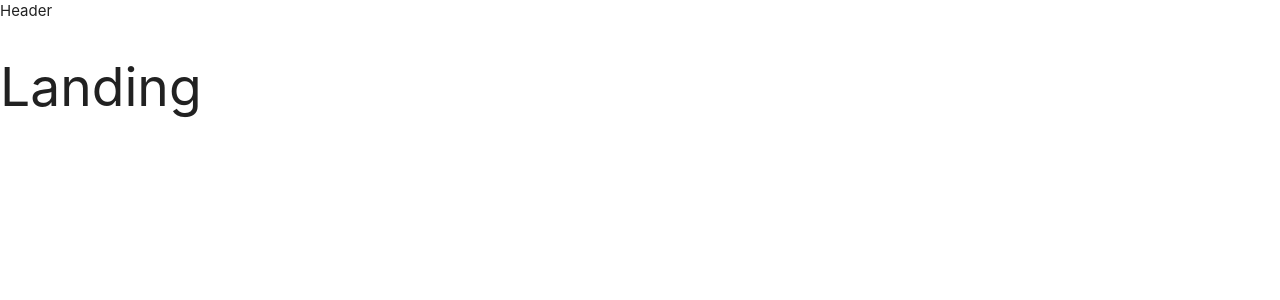
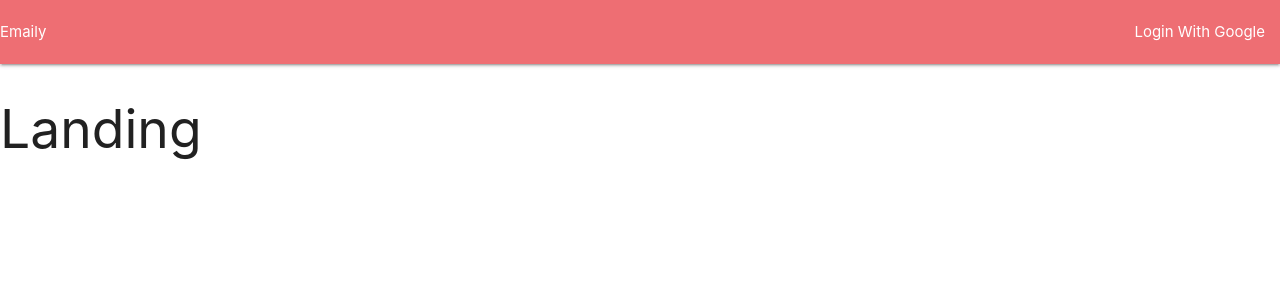
Before and after one commit to Samyaryal/Full-Stack-Web-app, a React (Create React App) app in the folder client/: page / in a window 1280 px wide. Shown: the top 300 px of the page. Built offline with nearby package versions, Linux system fonts and the light colour scheme.

Commit message:
Header design

```diff
--- a/client/src/components/Header.js
+++ b/client/src/components/Header.js
@@ -3,9 +3,18 @@
 class Header extends Component {
     render() {
         return (
-            <div>
-              Header
-            </div>
+            <nav>
+                <div className="navwrapper">
+                    <a className="left-brand-logo">
+                       Emaily
+                    </a>
+                    <ul className="right">
+                       <li>
+                           <a>Login With Google</a>
+                       </li>
+                    </ul>
+                </div>
+            </nav>
         )
     }
 }
```
